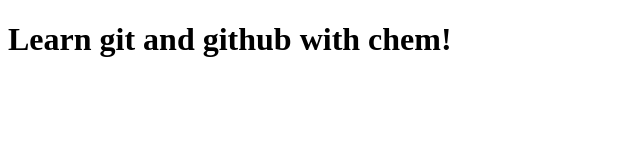
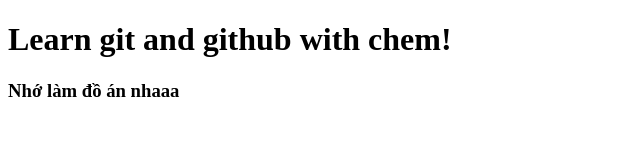
Before and after one commit to MainIT2810/LearnGitAndGithub, a plain HTML site: page about.html in a window 1280 px wide. Shown: the whole page, without its empty margins (0-640 px from the left). Drawn offline with Linux system fonts and the light colour scheme.

Commit message:
Update about.html

```diff
--- a/about.html
+++ b/about.html
@@ -8,5 +8,6 @@
 </head>
 <body>
     <h1>Learn git and github with chem!</h1>
+    <h3>Nhớ làm đồ án nhaaa</h3>
 </body>
 </html>
```
